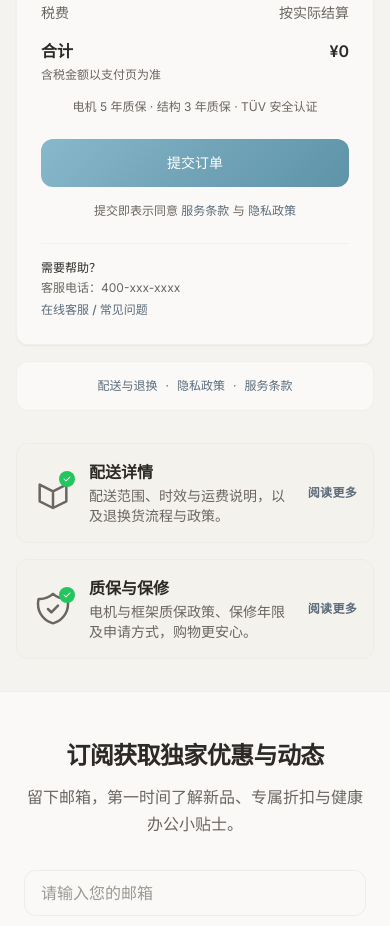
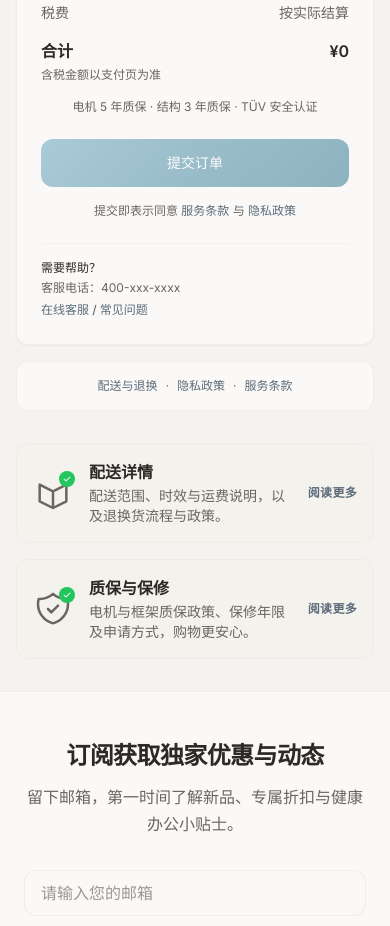
Before and after one commit to 532596/my-dtc-store, a Next.js app: page /cart in a window 390 px wide. Shown: the part 1980-2906 px from the top of the page. Built offline with nearby package versions, Linux system fonts and the light colour scheme; no server answers.

Commit message:
提交订单

```diff
--- a/src/app/cart/CartContent.tsx
+++ b/src/app/cart/CartContent.tsx
@@ -2,10 +2,14 @@
 
 import Image from "next/image";
 import Link from "next/link";
+import { useRouter } from "next/navigation";
+import { useState } from "react";
 import { useCart } from "@/contexts/CartContext";
 
 export default function CartContent() {
-  const { items, removeFromCart } = useCart();
+  const router = useRouter();
+  const { items, removeFromCart, clearCart } = useCart();
+  const [isSubmitting, setIsSubmitting] = useState(false);
   const subtotal = items.reduce((sum, i) => sum + i.price * i.quantity, 0);
   const shipping: number = 0;
   const total = subtotal + shipping;
@@ -38,7 +42,13 @@ export default function CartContent() {
               <form
                 id="checkout-form"
                 className="mt-6 space-y-4"
-                onSubmit={(e) => e.preventDefault()}
+                onSubmit={(e) => {
+                  e.preventDefault();
+                  if (items.length === 0) return;
+                  setIsSubmitting(true);
+                  clearCart();
+                  router.push("/cart/order-success");
+                }}
               >
                 <div className="grid grid-cols-1 gap-4 sm:grid-cols-2">
                   <label className="block">
@@ -290,9 +300,10 @@ export default function CartContent() {
               <button
                 type="submit"
                 form="checkout-form"
-                className="btn-primary mt-6 w-full py-3.5"
+                disabled={isSubmitting || items.length === 0}
+                className="btn-primary mt-6 w-full py-3.5 disabled:pointer-events-none disabled:opacity-70"
               >
-                提交订单
+                {isSubmitting ? "提交中…" : "提交订单"}
               </button>
 
               <p className="mt-4 text-center text-xs text-warm-muted">
--- /dev/null
+++ b/src/app/cart/order-success/page.tsx
@@ -0,0 +1,34 @@
+"use client";
+
+import Link from "next/link";
+
+export default function OrderSuccessPage() {
+  return (
+    <main className="min-h-screen bg-warm-cream">
+      <div className="mx-auto max-w-xl px-4 py-16 text-center md:py-24">
+        <div className="inline-flex h-16 w-16 items-center justify-center rounded-full bg-green-100 text-green-600" aria-hidden>
+          <svg className="h-8 w-8" fill="none" stroke="currentColor" viewBox="0 0 24 24">
+            <path strokeLinecap="round" strokeLinejoin="round" strokeWidth={2} d="M5 13l4 4L19 7" />
+          </svg>
+        </div>
+        <h1 className="mt-6 text-2xl font-semibold tracking-tight text-foreground md:text-3xl">
+          订单提交成功
+        </h1>
+        <p className="mt-3 text-sm text-warm-muted">
+          感谢您的购买。我们已收到您的订单，将尽快安排发货；您可在「订单跟踪」中查看物流状态。
+        </p>
+        <div className="mt-10 flex flex-wrap items-center justify-center gap-4">
+          <Link href="/order-tracking" className="btn-primary inline-flex px-6 py-3">
+            查看订单
+          </Link>
+          <Link
+            href="/series"
+            className="inline-flex rounded-xl border border-warm-gray/40 bg-warm-white px-6 py-3 text-sm font-medium text-foreground transition hover:border-accent hover:bg-warm-cream/40"
+          >
+            继续选购
+          </Link>
+        </div>
+      </div>
+    </main>
+  );
+}
--- a/src/contexts/CartContext.tsx
+++ b/src/contexts/CartContext.tsx
@@ -18,6 +18,7 @@ type CartContextValue = {
   addToCart: (item: Omit<CartItem, "quantity"> & { quantity?: number }) => void;
   removeFromCart: (id: string) => void;
   updateQuantity: (id: string, quantity: number) => void;
+  clearCart: () => void;
 };
 
 const CartContext = React.createContext<CartContextValue>({
@@ -25,6 +26,7 @@ const CartContext = React.createContext<CartContextValue>({
   addToCart: () => {},
   removeFromCart: () => {},
   updateQuantity: () => {},
+  clearCart: () => {},
 });
 
 function loadFromStorage(): CartItem[] {
@@ -89,9 +91,13 @@ export function CartProvider({ children }: { children: React.ReactNode }) {
     );
   }, []);
 
+  const clearCart = React.useCallback(() => {
+    setItems([]);
+  }, []);
+
   const value = React.useMemo(
-    () => ({ items, addToCart, removeFromCart, updateQuantity }),
-    [items, addToCart, removeFromCart, updateQuantity]
+    () => ({ items, addToCart, removeFromCart, updateQuantity, clearCart }),
+    [items, addToCart, removeFromCart, updateQuantity, clearCart]
   );
 
   return (
```
